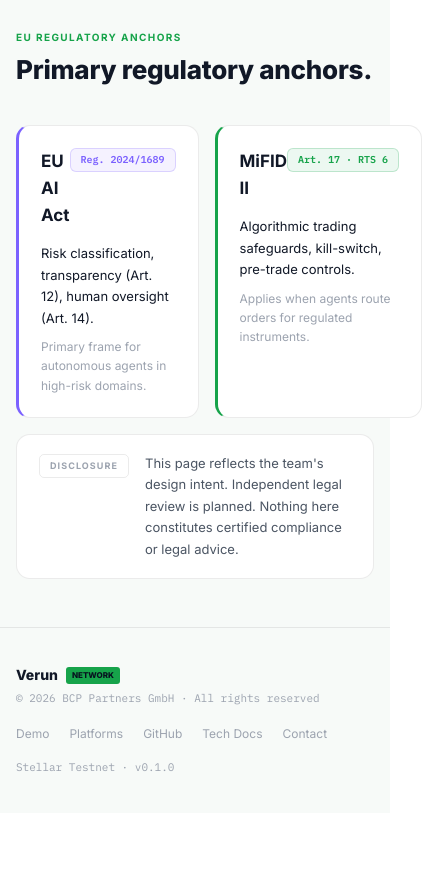
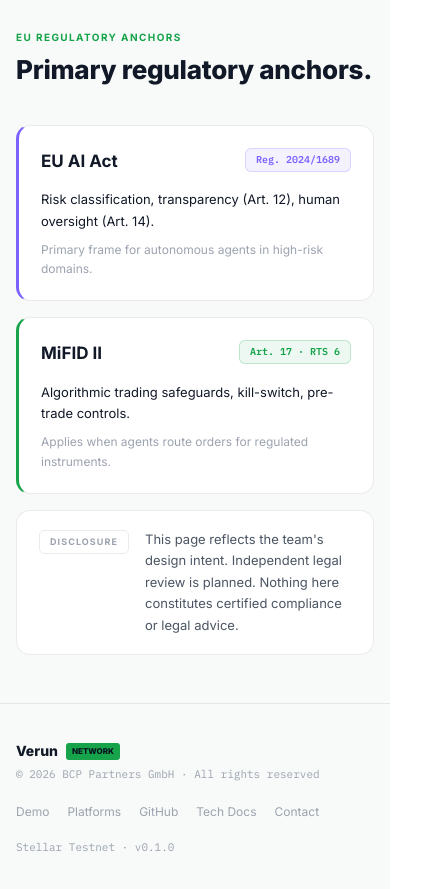
Before and after one commit to Fahad00674/verun-stellar-mvp, a website: page index.html in a window 390 px wide. Shown: the part 4860-5749 px from the top of the page, 422 px wide, since content can reach past the window. Before the commit the page ends 5673 px from the top, so only its background shows below. Drawn offline with Linux system fonts and the light colour scheme; no server answers.

Commit message:
Mobile responsive: stack regulatory cards + footer; 2-col platform grid on tablet
- .reg-anchor-grid stacks to 1-col at <=640px (EU AI Act / MiFID II cards no longer cramped on 375/390/414)
- .footer-inner stacks vertically on mobile; footer-links wrap with proper gap
- .platform-grid uses 2-col layout at 601-900px (tablet sweet spot), 1-col below, 3-col desktop
- Validator + regulatory anchor cards now use full width at every viewport

```diff
--- a/index.html
+++ b/index.html
@@ -355,7 +355,14 @@ footer{background:var(--bg2);border-top:1px solid var(--border);padding:36px 0}
   .arch-node{flex:1 1 50%;min-width:0}
   .terminal-panel{font-size:11px}
   .footer{font-size:12px}
-  .footer-grid{grid-template-columns:1fr;gap:24px}
+  .footer-inner{flex-direction:column;align-items:flex-start;gap:18px}
+  .footer-links{flex-wrap:wrap;gap:14px 18px}
+  .reg-anchor-grid{grid-template-columns:1fr !important}
+  .platform-grid{grid-template-columns:1fr}
+}
+/* Tablet 2-col grid for validator + regulatory cards */
+@media(min-width:601px) and (max-width:900px){
+  .platform-grid{grid-template-columns:repeat(2,1fr)}
 }
 </style>
 </head>
@@ -569,7 +576,7 @@ Docs: https://verun-stellar-mvp.vercel.app/docs.html</pre>
   <div class="container">
     <div class="section-label">EU Regulatory Anchors</div>
     <h2 class="section-h2">Primary regulatory anchors.</h2>
-    <div style="display:grid;grid-template-columns:1fr 1fr;gap:16px;margin-top:40px">
+    <div class="reg-anchor-grid" style="display:grid;grid-template-columns:1fr 1fr;gap:16px;margin-top:40px">
       <div class="platform-card" style="border-left:3px solid var(--purple)">
         <div style="display:flex;justify-content:space-between;align-items:flex-start;margin-bottom:14px">
           <div class="plat-name" style="font-size:17px">EU AI Act</div>
```
